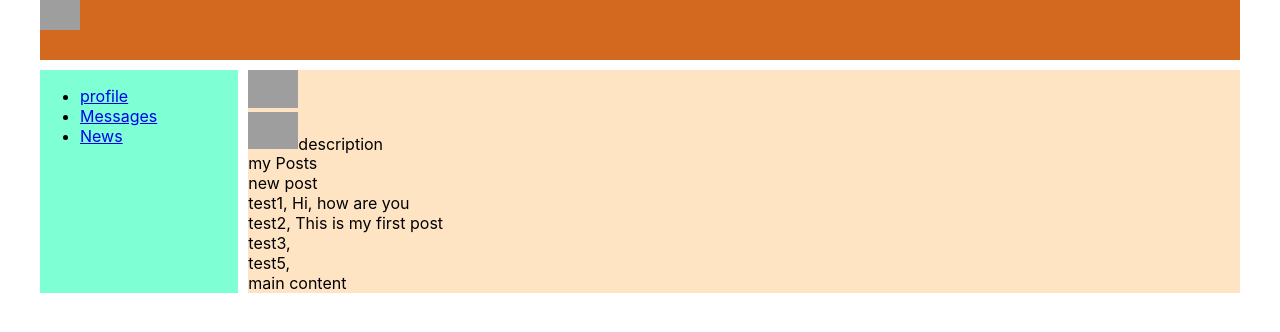
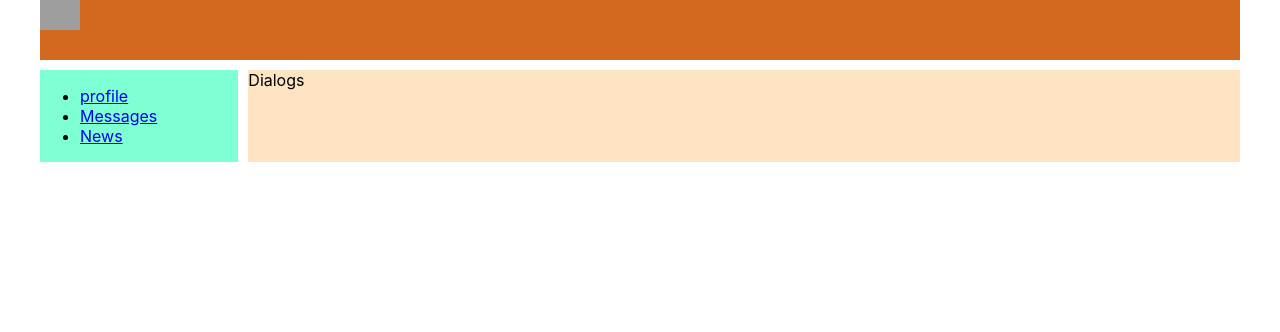
Before and after one commit to maksym-rakomin/react-social-network, a React (Create React App) app: page /dialogs in a window 1280 px wide. Shown: the top 332 px of the page. Built offline with nearby package versions, Linux system fonts and the light colour scheme; grey boxes are pictures that could not be loaded.

Commit message:
created component Dialogs

```diff
--- a/src/App.css
+++ b/src/App.css
@@ -9,3 +9,8 @@
   width: 1200px;
   margin: 0 auto;
 }
+
+.app-wrapper__content {
+  grid-area: m;
+  background: bisque;
+}
--- a/src/App.js
+++ b/src/App.js
@@ -3,13 +3,17 @@
 import Header from "./components/Header/Header";
 import Navbar from "./components/Navbar/Navbar";
 import Profile from "./components/Profile/Profile";
+import Dialogs from "./components/Dialogs/Dialogs";
 
 function App() {
   return (
     <div className="app-wrapper">
         <Header />
         <Navbar />
-        <Profile />
+        <div className="app-wrapper__content">
+            <Dialogs />
+            {/*<Profile />*/}
+        </div>
     </div>
   );
 }
--- /dev/null
+++ b/src/components/Dialogs/Dialogs.jsx
@@ -0,0 +1,12 @@
+import React from "react";
+import s from './Dialogs.module.css'
+
+const Dialogs = (props) => {
+    return (
+        <div>
+            Dialogs
+        </div>
+    )
+}
+
+export default Dialogs
```
Also changed, not shown: src/components/Dialogs/Dialogs.module.css (added).
